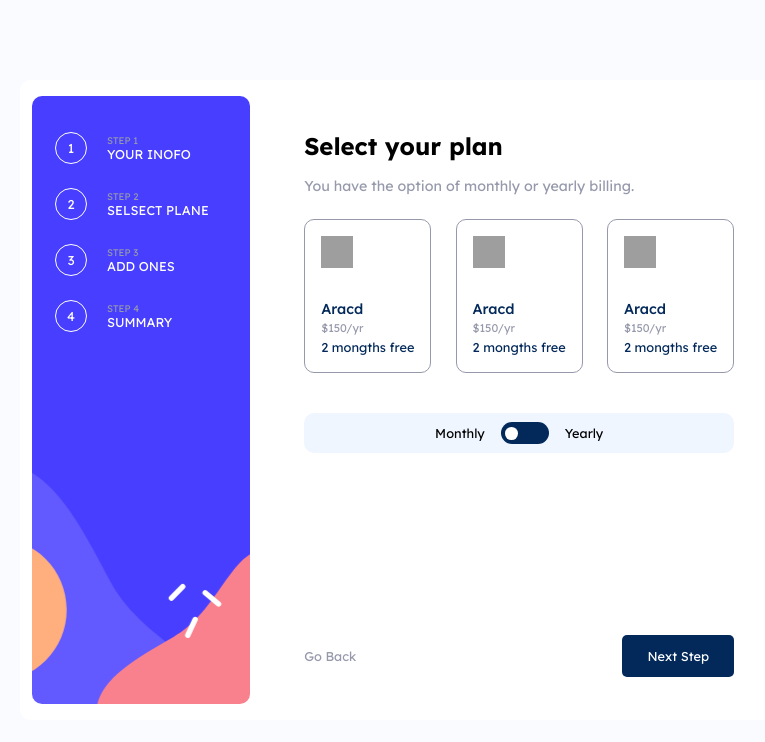
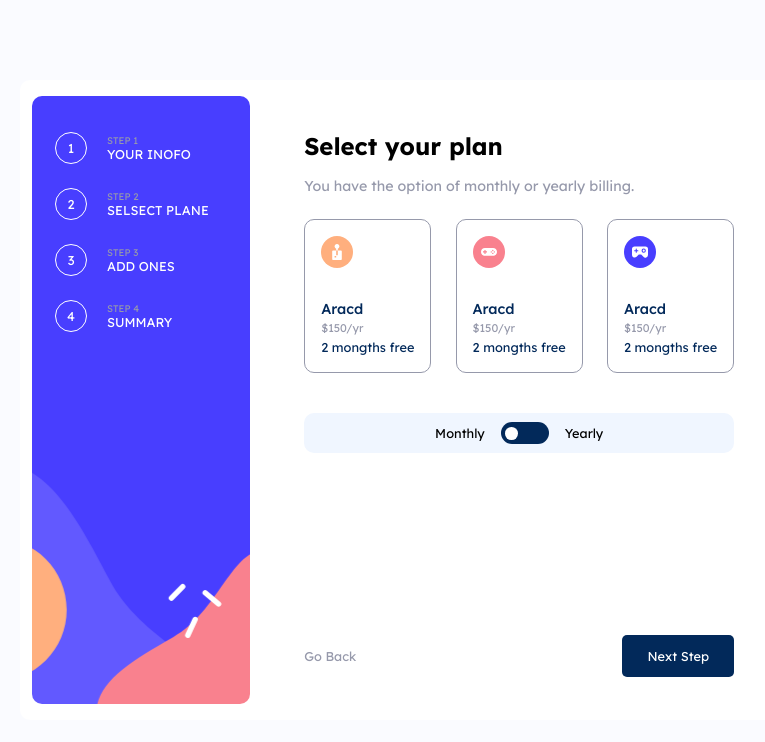
Before and after one commit to Ahmed-A-Adel/multi-step-form, a React (Create React App) app: page /step-2 in a window 1280 px wide. Shown: the top 742 px of the page, without its empty margins (236-1001 px from the left). Built offline with nearby package versions, Linux system fonts and the light colour scheme.

Commit message:
added step-2 plane imges as classes

```diff
--- a/src/components/plane/Plane.jsx
+++ b/src/components/plane/Plane.jsx
@@ -1,14 +1,9 @@
 import React from "react";
 import "./Plane.scss";
-function Plane({ url }) {
+function Plane({ imgNumber }) {
   return (
     <div className="plane">
-      <div
-        className="plane_img"
-        style={{
-          background: url,
-        }}
-      ></div>
+      <div className={`plane_img img-${imgNumber}`}></div>
       <div className="plane_info">
         <h4>aracd</h4>
         <p>$150/yr</p>
--- a/src/components/plane/Plane.scss
+++ b/src/components/plane/Plane.scss
@@ -56,3 +56,13 @@
     min-height: 3.5rem;
   }
 }
+.img-1 {
+  background: url(../../../assets/images/icon-arcade.svg) center/cover no-repeat;
+}
+.img-2 {
+  background: url(../../../assets/images/icon-advanced.svg) center/cover
+    no-repeat;
+}
+.img-3 {
+  background: url(../../../assets/images/icon-pro.svg) center/cover no-repeat;
+}
--- a/src/components/step-2/Step2.jsx
+++ b/src/components/step-2/Step2.jsx
@@ -4,13 +4,6 @@ import Heading from "../heading/Heading";
 import Switcher from "../switcher/Switcher";
 import "./Step2.scss";
 function Step2() {
-  const imges = [
-    "url(http://localhost:3000/static/media/icon-arcade.a08c098289a31bb2f66d.svg) center/cover no-repeat ",
-
-    "url(http://localhost:3000/static/media/icon-advanced.705bd10c4c1f688871d7.svg) center/cover no-repeat",
-
-    "url(http://localhost:3000/static/media/icon-pro.2e7e377da9c658d60862.svg) center/cover no-repeat",
-  ];
   const info = {
     heading: "  Select your plan",
     paragraph: " You have the option of monthly or yearly billing. ",
@@ -19,9 +12,9 @@ function Step2() {
     <div className="step step-2">
       <Heading heading={info.heading} subHeading={info.paragraph} />
       <div className="step-2_planes">
-        {imges.map((img) => (
-          <Plane url={img} />
-        ))}
+        <Plane imgNumber={1} />
+        <Plane imgNumber={2} />
+        <Plane imgNumber={3} />
       </div>
       <Switcher />
     </div>
```
